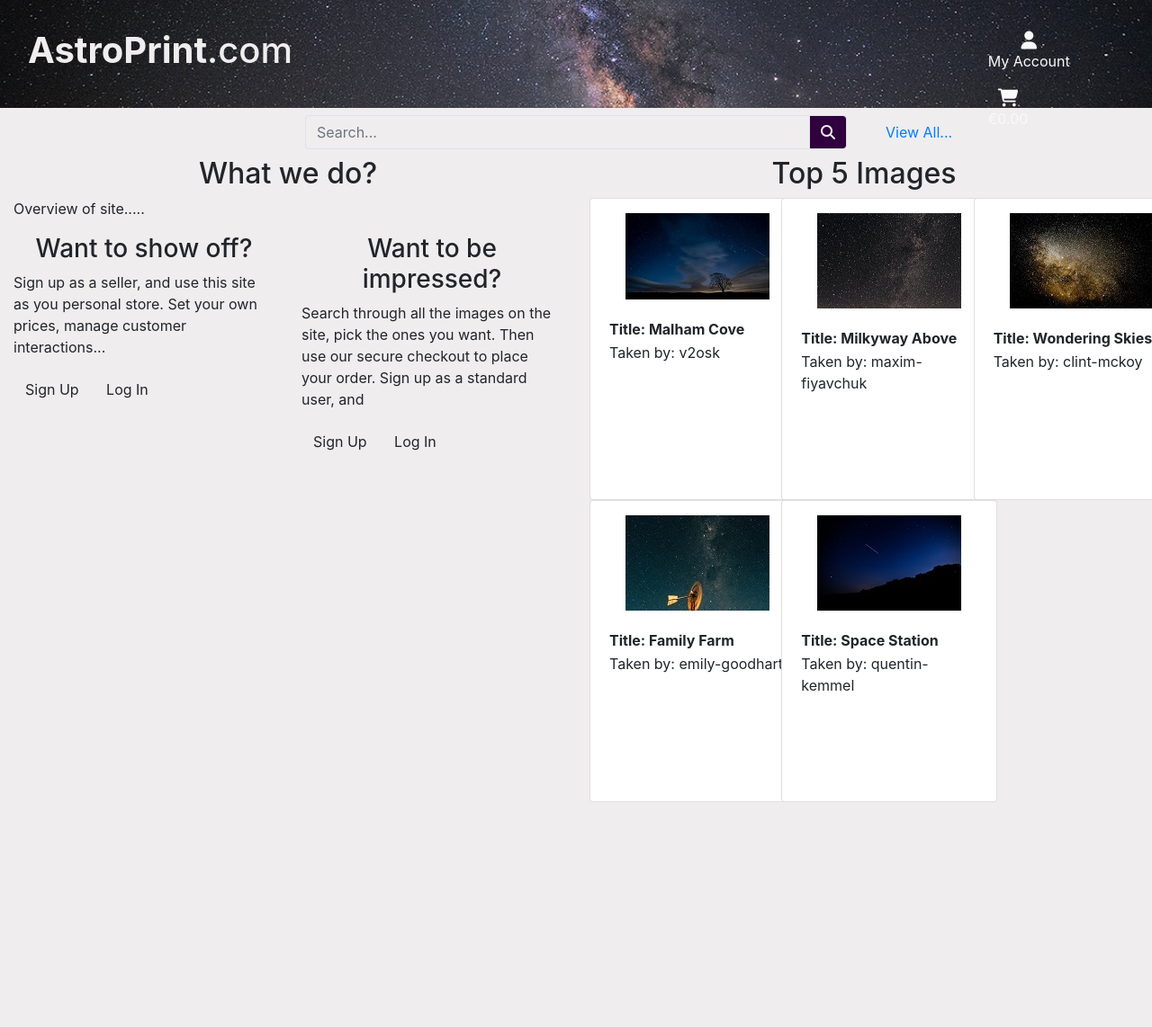
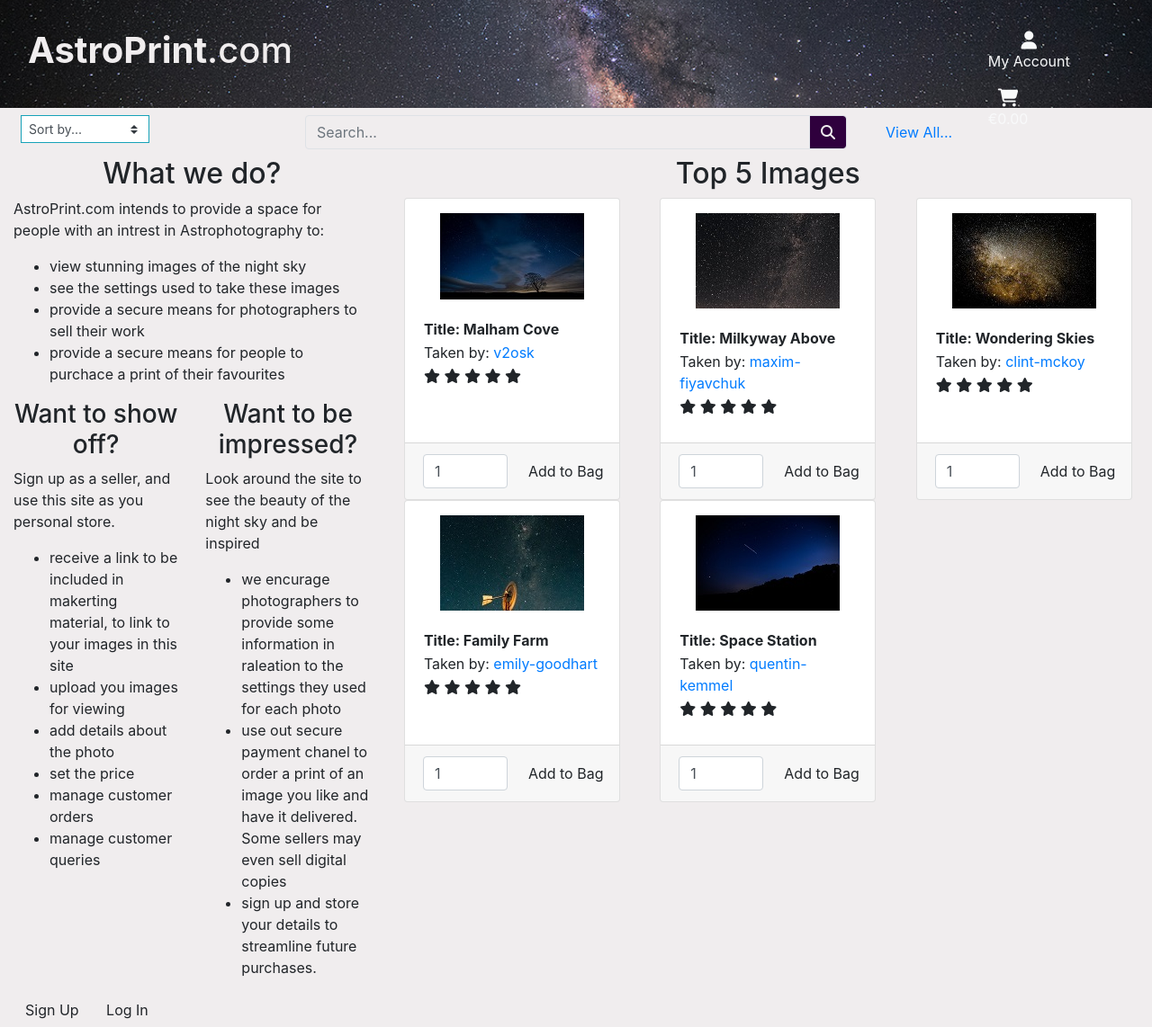
Before and after one commit to seanjcarley/Final_Milestone_Project, a Django app: page / in a window 1280 px wide; the page is wider, and only the part inside the window is pictured. Shown: that part at 90% size. Before the commit the page ends 892 px from the top of that part, so only its background shows below. Run offline with Django 3.2, Linux system fonts and the light colour scheme; data comes from the database, SQL or seed files in the repository; both versions use the stored data as it was after the commit; some libraries are stand-ins or nearby versions.

Commit message:
combined search bar, view all, and filter html to one file

```diff
--- a/home/templates/home/index.html
+++ b/home/templates/home/index.html
@@ -3,19 +3,33 @@
 
 {% block page_header %}{% endblock %}
 
-{% block view_all %}
-    {% include 'includes/view_all.html' %}
-{% endblock %}
-
 {% block content %}
+    {% include 'includes/search_bar.html' %}
     <div class="row m-0">
-        <div class="col-12 col-lg-6">
+        <div class="col-12 col-lg-4">
             <div class="row">
                 <div class="col">
                     <h2 class="text-center">What we do?</h2>
                     <p>
-                        Overview of site.....
+                        AstroPrint.com intends to provide a space for people
+                        with an intrest in Astrophotography to:
                     </p>
+                    <ul>
+                        <li>
+                            view stunning images of the night sky
+                        </li>
+                        <li>
+                            see the settings used to take these images
+                        </li>
+                        <li>
+                            provide a secure means for photographers to sell
+                            their work
+                        </li>
+                        <li>
+                            provide a secure means for people to purchace a
+                            print of their favourites
+                        </li>
+                    </ul>
                 </div>
             </div>
             <div class="row">
@@ -23,24 +37,51 @@
                     <h3 class="text-center">Want to show off?</h3>
                     <p>
                         Sign up as a seller, and use this site as you personal
-                        store. Set your own prices, manage customer interactions...
+                        store.
                     </p>
-                    <button class="btn">Sign Up</button>
-                    <button class="btn">Log In</button>
+                    <ul>
+                        <li>
+                            receive a link to be included in makerting material,
+                            to link to your images in this site
+                        </li>
+                        <li>upload you images for viewing</li>
+                        <li>add details about the photo</li>
+                        <li>set the price</li>
+                        <li>manage customer orders</li>
+                        <li>manage customer queries</li>
+                    </ul>
                 </div>
                 <div class="col col-md-6">
                     <h3 class="text-center">Want to be impressed?</h3>
                     <p>
-                        Search through all the images on the site, pick the
-                        ones you want. Then use our secure checkout to place your
-                        order. Sign up as a standard user, and
+                        Look around the site to see the beauty of the night sky
+                        and be inspired
                     </p>
+                    <ul>
+                        <li>
+                            we encurage photographers to provide some information
+                            in raleation to the settings they used for each photo
+                        </li>
+                        <li>
+                            use out secure payment chanel to order a print of an
+                            image you like and have it delivered. Some sellers may
+                            even sell digital copies
+                        </li>
+                        <li>
+                            sign up and store your details to streamline future
+                            purchases.
+                        </li>
+                    </ul>
+                </div>
+            </div>
+            <div class="row">
+                <div class="col">
                     <button class="btn">Sign Up</button>
                     <button class="btn">Log In</button>
                 </div>
             </div>
         </div>
-        <div class="col-12 col-lg-6">
+        <div class="col-12 col-lg-8">
             <div class="row">
                 <div class="col">
                     <h2 class="text-center">Top 5 Images</h2>
@@ -49,21 +90,7 @@
             <div class="row">
                 {% for i in images %}
                     <div class="col-sm-6 col-md-6 col-lg-4">
-                        <div class="card mx-auto my-auto" style="width: 15rem; height: 21rem;">
-                            <a class="mx-auto" data-fancybox="gallery" href="{{ i.image.url }}">
-                                <img class="img-fluid mt-3" src="{{ i.tmnl_img.url }}" width="160" height="106">
-                            </a>
-                            <div class="card-body">
-                                <table>
-                                    <tr>
-                                        <th>Title: {{ i.img_title }}</th>
-                                    </tr>
-                                    <tr>
-                                        <td>Taken by: {{ i.user_id }}</td>
-                                    </tr>
-                                </table>
-                            </div>
-                        </div>
+                        {% include 'images/includes/image_card.html' %}
                     </div>
                 {% endfor %}
             </div>
--- /dev/null
+++ b/images/templates/images/includes/image_card.html
@@ -0,0 +1,43 @@
+<div class="card mx-auto my-auto" style="width: 15rem; height: 21rem;">
+    <a class="mx-auto" data-fancybox="gallery" href="{{ i.image.url }}">
+        <img class="img-fluid mt-3" src="{{ i.tmnl_img.url }}" width="160" height="106">
+    </a>
+    <div class="card-body">
+        <table>
+            <tr>
+                <th>Title: {{ i.img_title }}</th>
+            </tr>
+            <tr>
+                <td>Taken by:
+                    <a href="{% url 'user_images' i.user_id %}" class="">{{ i.user_id }}</a>
+                </td>
+            </tr>
+            <tr>
+                <td>
+                    <span class="fa fa-star"></span>
+                    <span class="fa fa-star"></span>
+                    <span class="fa fa-star"></span>
+                    <span class="fa fa-star"></span>
+                    <span class="fa fa-star"></span>
+                </td>
+            </tr>
+        </table>
+    </div>
+    <div class="card-footer">
+        <form class="form" action="{% url 'add_to_bag' i.id %}" method="POST">
+            {% csrf_token %}
+            <div class="form-row">
+                <div class="col-6 form-col">
+                    <input class="form-control qty_input" type="number"
+                    name="quantity" value="1" min="1" max="99"
+                    data-item_id="{{ i.id }}"
+                    id="id_qty_{{ i.id }}">
+                </div>
+                <div class="col-6 form-col">
+                    <input type="submit" class="btn" value="Add to Bag">
+                </div>
+            </div>
+            <input type="hidden" name="redirect_url" value="{{ request.path }}">
+        </form>
+    </div>
+</div>
--- a/templates/base.html
+++ b/templates/base.html
@@ -18,7 +18,6 @@
         <link rel="stylesheet" href="https://cdn.jsdelivr.net/gh/fancyapps/fancybox@3.5.7/dist/jquery.fancybox.min.css" />
         <!-- Stripe -->
         <script src="https://js.stripe.com/v3/"></script>
-
     {% endblock %}
 
     {% block extra_css %}{% endblock %}
@@ -38,7 +37,7 @@
     <title>AstroPrint.com {% block extra_title %}{% endblock %}</title>
   </head>
   <body>
-    <header class="container-fluid fixeed-top">
+    <header class="container-fluid">
         <div id="topnav" class="row">
             <div class="col-12 col-lg-4">
                 <a href="{% url 'home' %}" class="nav-link main-logo-link">
@@ -91,11 +90,6 @@
 
     <section>
         {% block page_header %}{% endblock %}
-        <div class="row m-2">
-            <div class="col-lg-3">{% block sort %}{% endblock %}</div>
-                {% include 'includes/search-bar.html' %}
-            <div class="col-lg-3 justify-content-center">{% block view_all %}{% endblock %}</div>
-        </div>
         {% block content %}{% endblock %}
     </section>
 
--- a/templates/includes/search-bar.html
+++ /dev/null
@@ -1,14 +0,0 @@
-<div class="col-lg-6">
-    <form method="GET" action="{% url 'all_images' %}">
-        <div class="input-group w-100">
-            <input class="form-control border border-search rounded-10" type="text" name="q" placeholder="Search...">
-            <div class="input-group-append">
-                <button class="form-control btn btn-search border rounded-10" type="submit">
-                    <span class="icon">
-                        <i class="fas fa-search"></i>
-                    </span>
-                </button>
-            </div>
-        </div>
-    </form>
-</div>
--- /dev/null
+++ b/templates/includes/search_bar.html
@@ -0,0 +1,34 @@
+<div class="row m-2">
+    <div class="col-lg-3">
+        <div class="sort-select-wrapper w-50">
+            <select id="sort-selector" class="custom-select custom-select-sm rounded-0 border border-{% if current_sorting != 'None_None' %}info{% else %}black{% endif %}">
+                <option value="reset" {% if current_sorting == 'None_None' %}selected{% endif %}>Sort by...</option>
+                <option value="rating_asc" {% if current_sorting == 'price_asc' %}selected{% endif %}>Rating (low to high)</option>
+                <option value="rating_desc" {% if current_sorting == 'price_desc' %}selected{% endif %}>Rating (high to low)</option>
+                <option value="price_asc" {% if current_sorting == 'rating_asc' %}selected{% endif %}>Price (low to high)</option>
+                <option value="price_desc" {% if current_sorting == 'rating_desc' %}selected{% endif %}>Price (high to low)</option>
+                <option value="title_asc" {% if current_sorting == 'name_asc' %}selected{% endif %}>Title (A-Z)</option>
+                <option value="title_desc" {% if current_sorting == 'name_desc' %}selected{% endif %}>Title (Z-A)</option>
+            </select>
+        </div>
+    </div>
+    <div class="col-lg-6">
+        <form method="GET" action="{% url 'all_images' %}">
+            <div class="input-group w-100">
+                <input class="form-control border border-search rounded-10" type="text" name="q" placeholder="Search...">
+                <div class="input-group-append">
+                    <button class="form-control btn btn-search border rounded-10" type="submit">
+                        <span class="icon">
+                            <i class="fas fa-search"></i>
+                        </span>
+                    </button>
+                </div>
+            </div>
+        </form>
+    </div>
+    <div class="col-lg-3">
+        <button class="btn" type="submit">
+            <a href="{% url 'all_images' %}">View All...</a>
+        </button>
+    </div>
+</div>
--- a/templates/includes/view_all.html
+++ /dev/null
@@ -1,3 +0,0 @@
-<button class="btn" type="submit">
-    <a href="{% url 'all_images' %}">View All...</a>
-</button>
```
Also changed, not shown: images/templates/images/images.html (+6 -49 lines), templates/includes/sort-dropdown.html (deleted, +0 -11 lines), db.sqlite3, images/static/images/css/image.css (added), static/css/base.css (line endings or trailing spaces).
